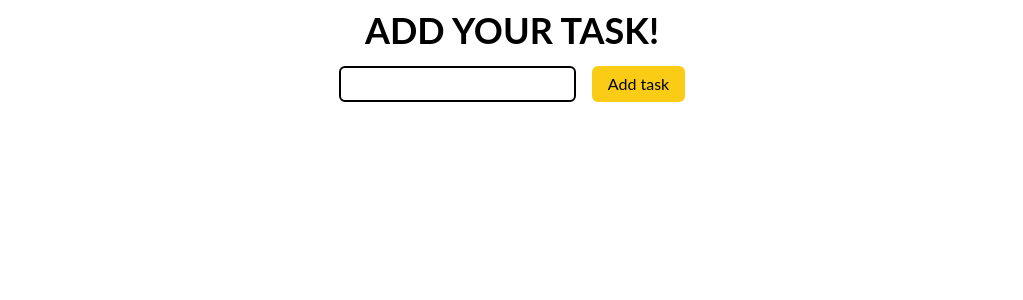
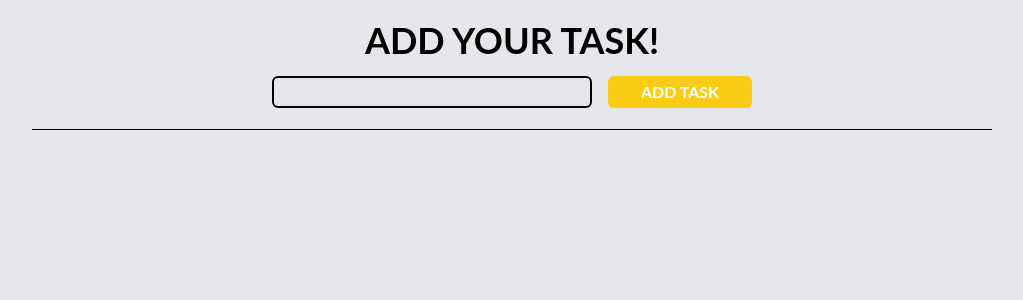
Before and after one commit to Swapnil-Mannurkar/to-do-list, a Next.js app: page / in a window 1280 px wide. Shown: the top 300 px of the page, without its empty margins (128-1151 px from the left). Built offline with nearby package versions, Linux system fonts and the light colour scheme.

Commit message:
search box

```diff
--- a/components/home/AddTask.jsx
+++ /dev/null
@@ -1,8 +0,0 @@
-import React from "react";
-import SearchBar from "./SearchBar";
-
-const AddTask = () => {
-  return <SearchBar />;
-};
-
-export default AddTask;
--- a/components/home/SearchBar.module.css
+++ b/components/home/SearchBar.module.css
@@ -1,5 +1,5 @@
 .searchBarContainer {
-  @apply w-1/2 h-28 flex flex-col justify-center items-center gap-4;
+  @apply w-1/2 h-32 flex flex-col justify-center items-center gap-4;
 }
 
 .searchBarContainer h1 {
@@ -7,13 +7,13 @@
 }
 
 .searchBarContainer form {
-  @apply flex gap-4;
+  @apply w-full flex gap-4 justify-center;
 }
 
 .searchBarContainer input {
-  @apply border-black border-2 py-1 px-4 rounded-md;
+  @apply border-black border-2 px-2 rounded-md w-80 bg-transparent;
 }
 
 .searchBarContainer button {
-  @apply bg-yellow-400 py-1 px-4 rounded-md;
+  @apply bg-yellow-400 py-1 px-4 rounded-md w-36 font-bold uppercase text-white hover:scale-105;
 }
--- a/pages/homePage.module.css
+++ b/pages/homePage.module.css
@@ -1,3 +1,3 @@
 .container {
-  @apply w-full h-screen flex justify-center;
+  @apply w-full h-screen flex flex-col items-center bg-gray-200;
 }
--- a/pages/index.js
+++ b/pages/index.js
@@ -1,11 +1,19 @@
-import AddTask from "@/components/home/AddTask";
 import React from "react";
 import styles from "./homePage.module.css";
+import SearchBar from "@/components/home/SearchBar";
 
 const HomePage = () => {
   return (
     <div className={styles.container}>
-      <AddTask />
+      <SearchBar />
+      <hr
+        style={{
+          width: "75%",
+          height: "2px",
+          color: "black",
+          background: "black",
+        }}
+      />
     </div>
   );
 };
```
Also changed, not shown: components/home/AddTask.module.css (deleted).
